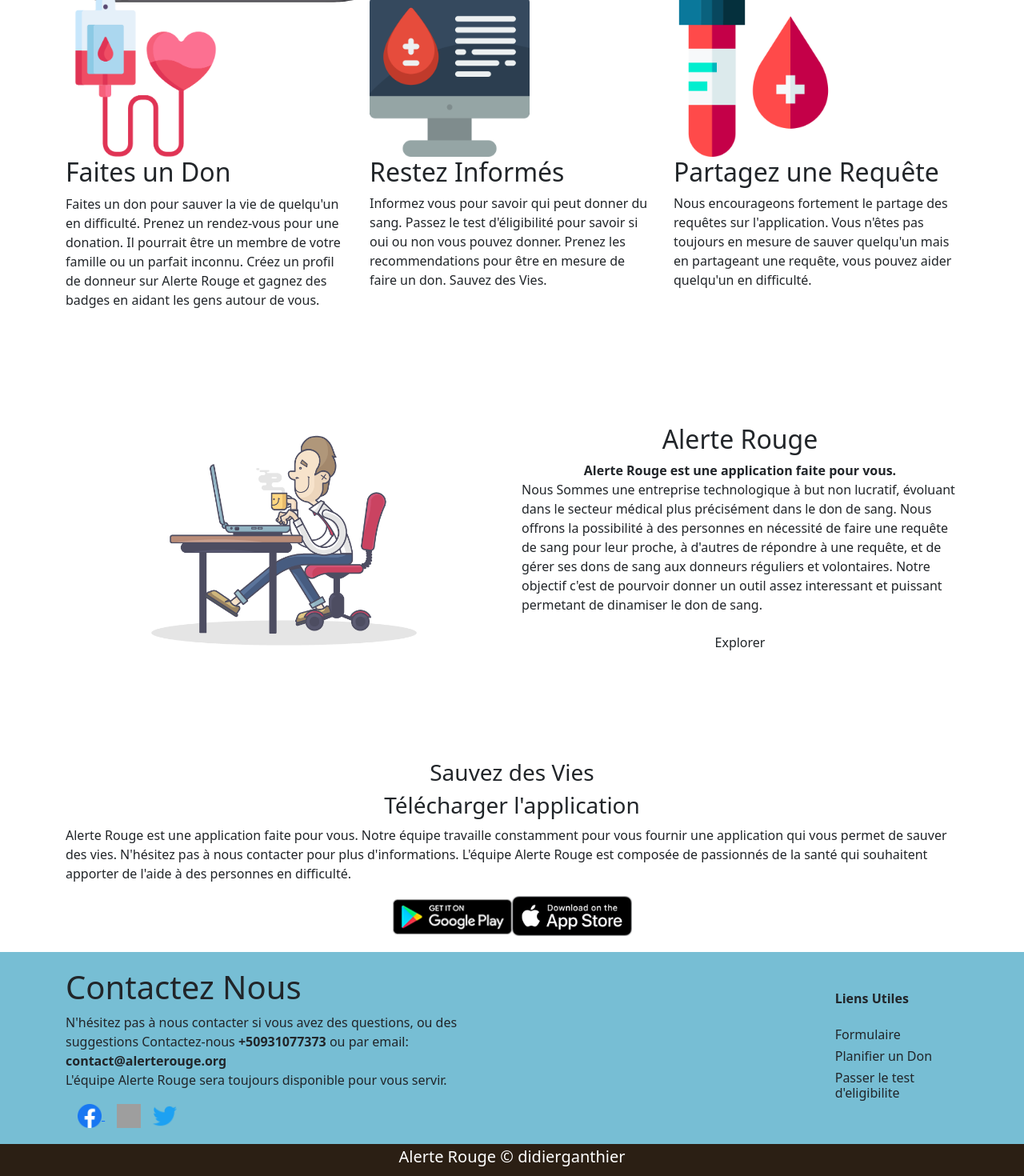
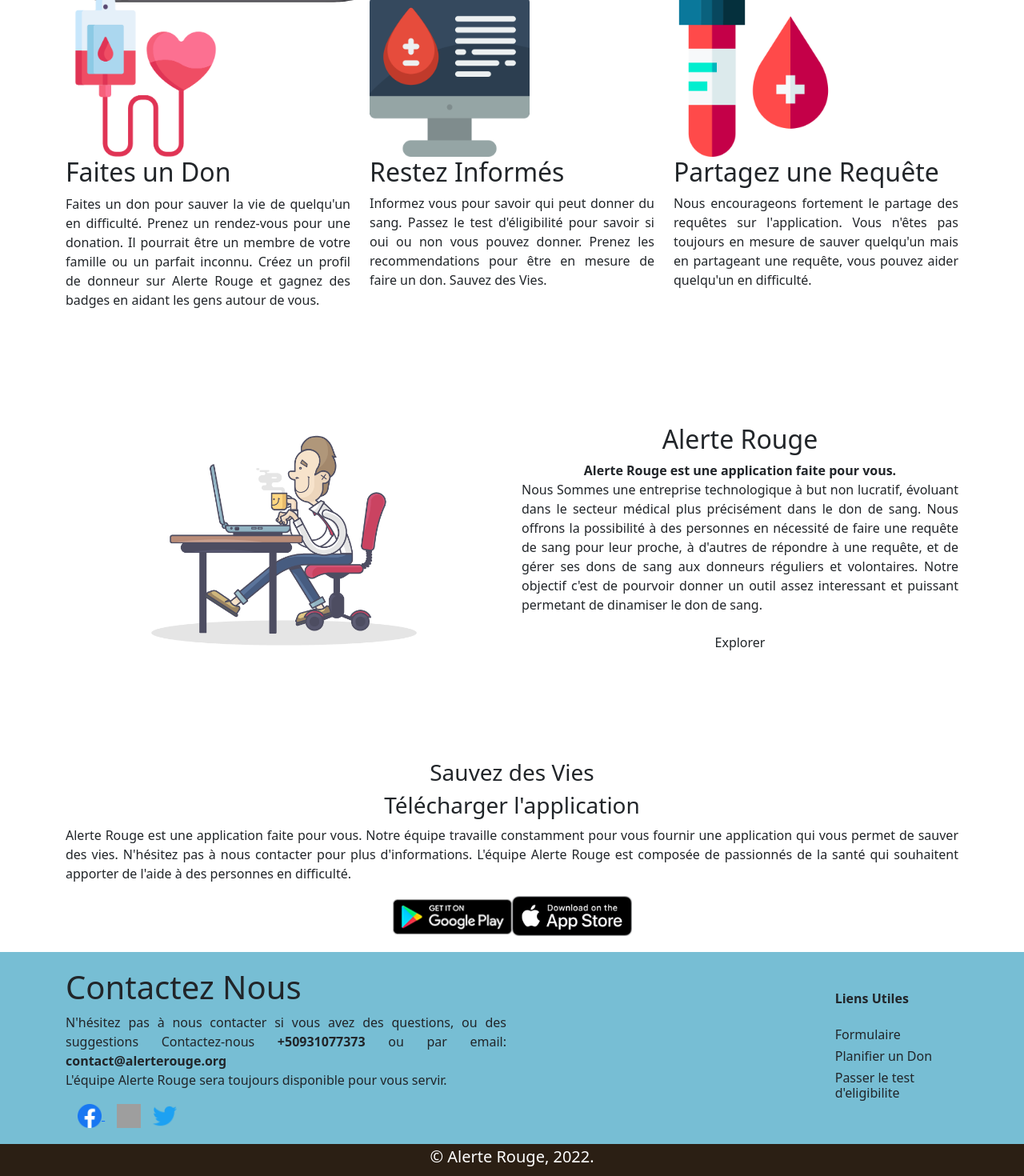
Before and after one commit to didierganthier/alerte-rouge, a Next.js app: page / in a window 1280 px wide. Shown: the part 904-2374 px from the top of the page at 80% size. Built offline with nearby package versions, Linux system fonts and the light colour scheme; grey boxes are pictures that could not be loaded.

Commit message:
Text alignement added, footer modified

```diff
--- a/components/AboutComponent.js
+++ b/components/AboutComponent.js
@@ -12,7 +12,7 @@
             <Col xs={12} md={6} className="about-details">
                 <h2>Alerte Rouge</h2>
                 <b>Alerte Rouge est une application faite pour vous.</b>
-                <p>
+                <p align="justify">
                 Nous Sommes une entreprise technologique à but non lucratif, évoluant dans le secteur médical plus précisément dans le don de sang.
                 Nous offrons la possibilité à des personnes en nécessité de faire une requête de sang pour leur proche,
                 à d'autres de répondre à une requête, et de gérer ses dons de sang aux donneurs réguliers et volontaires.
--- a/components/ContactComponent.js
+++ b/components/ContactComponent.js
@@ -8,7 +8,7 @@
                 <Row>
                     <Col xs={12} md={7}>
                         <h1>Contactez Nous</h1>
-                        <p>
+                        <p align="justify">
                           N'hésitez pas à nous contacter si vous avez des questions, ou des suggestions
                           Contactez-nous <b>+50931077373 </b> ou par email: <b>contact@alerterouge.org </b> <br/>
                             L'équipe Alerte Rouge sera toujours disponible pour vous servir.
--- a/components/DownloadComponent.js
+++ b/components/DownloadComponent.js
@@ -7,7 +7,7 @@
             <Container className="download-container">
                 <h3>Sauvez des Vies</h3>
                 <h3>Télécharger l'application</h3>
-                <p>
+                <p align="justify">
                     Alerte Rouge est une application faite pour vous. Notre équipe travaille constamment pour vous fournir une application qui vous permet de sauver des vies.
                     N'hésitez pas à nous contacter pour plus d'informations.
                     L'équipe Alerte Rouge est composée de passionnés de la santé qui souhaitent apporter de l'aide à des personnes en difficulté.
--- a/components/ServiceComponent.js
+++ b/components/ServiceComponent.js
@@ -11,8 +11,7 @@
                         src="/assets/img-one.png"
                     />
                     <h2>Faites un Don</h2>
-                    <p> Faites un don pour sauver la vie de quelqu'un en difficulté.
-                        Prenez un rendez-vous pour une donation.
+                    <p align="justify"> Faites un don pour sauver la vie de quelqu'un en difficulté. Prenez un rendez-vous pour une donation.
                         Il pourrait être un membre de votre famille ou un parfait inconnu.
                         Créez un profil de donneur sur Alerte Rouge et gagnez des badges en aidant les gens autour de vous.
                     </p>
@@ -22,7 +21,7 @@
                         src="/assets/img-two.png"
                     />
                     <h2>Restez Informés</h2>
-                    <p> Informez vous pour savoir qui peut donner du sang.
+                    <p  align="justify"> Informez vous pour savoir qui peut donner du sang.
                         Passez le test d'éligibilité pour savoir si oui ou non vous pouvez donner.
                         Prenez les recommendations pour être en mesure de faire un don.
                         Sauvez des Vies.
@@ -34,7 +33,7 @@
                         src="/assets/img-three.png"
                     />
                     <h2>Partagez une Requête</h2>
-                    <p> Nous encourageons fortement le partage des requêtes sur l'application.
+                    <p  align="justify"> Nous encourageons fortement le partage des requêtes sur l'application.
                         Vous n'êtes pas toujours en mesure de sauver quelqu'un mais en partageant une requête,
                         vous pouvez aider quelqu'un en difficulté.
                     </p>
--- a/components/TopComponent.js
+++ b/components/TopComponent.js
@@ -16,7 +16,7 @@
                             <h6>Alerte Rouge</h6>
                             <h2>Sauvez des Vies</h2>
                             <h1>Alerte Rouge</h1>
-                            <p>Faites un don de sang pour sauver quelqu'un en difficulté.
+                            <p align="justify">Faites un don de sang pour sauver quelqu'un en difficulté.
                                 Partagez une requête pour aider quelqu'un en difficulté.
                                 Sauvez des Vies.
                             </p>
--- a/pages/index.js
+++ b/pages/index.js
@@ -29,7 +29,7 @@
       </main>
 
       <footer className='footer'>
-        <h5>Alerte Rouge &copy; didierganthier</h5>
+        <h5> &copy; Alerte Rouge, 2022.</h5>
         <script src="https://unpkg.com/react/umd/react.production.min.js" crossorigin></script>
 
         <script
```
